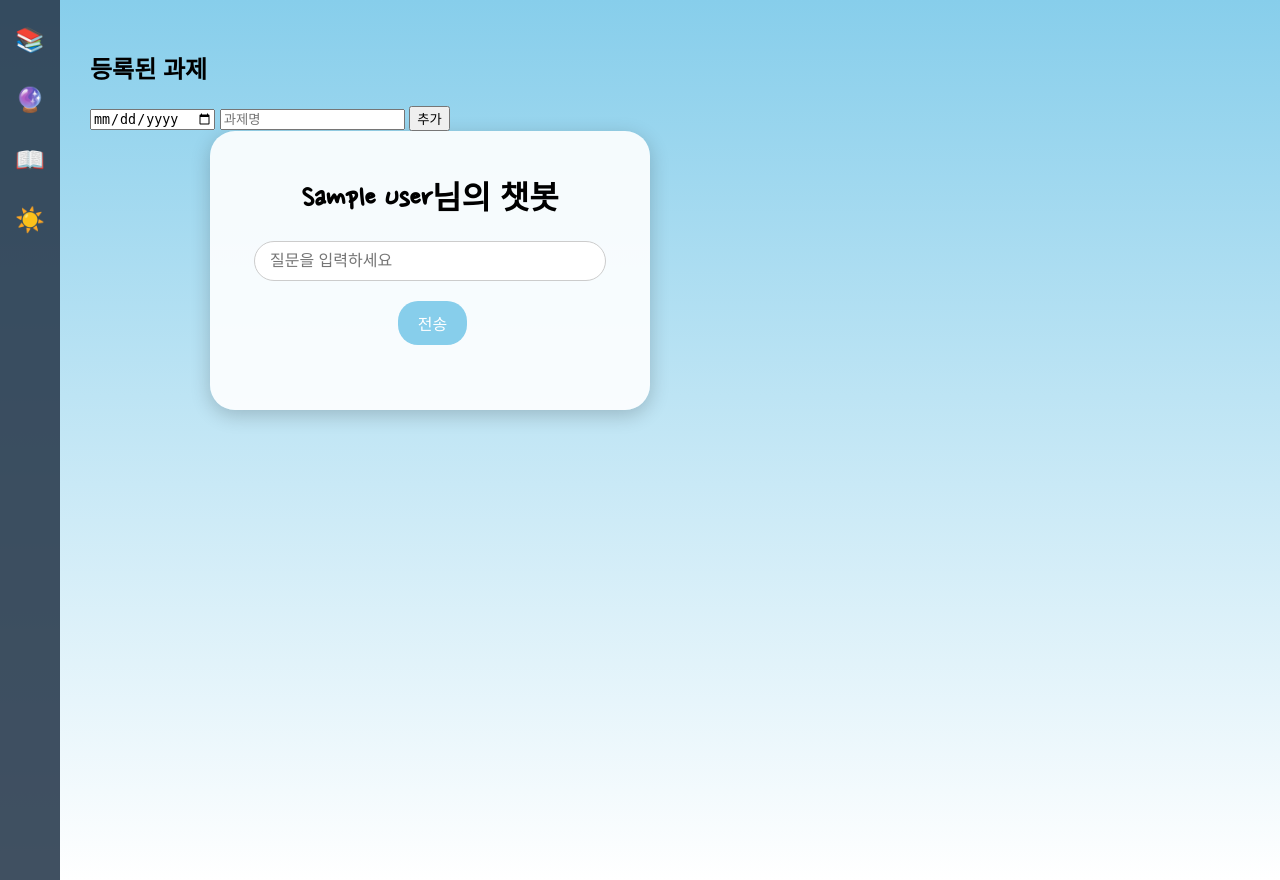
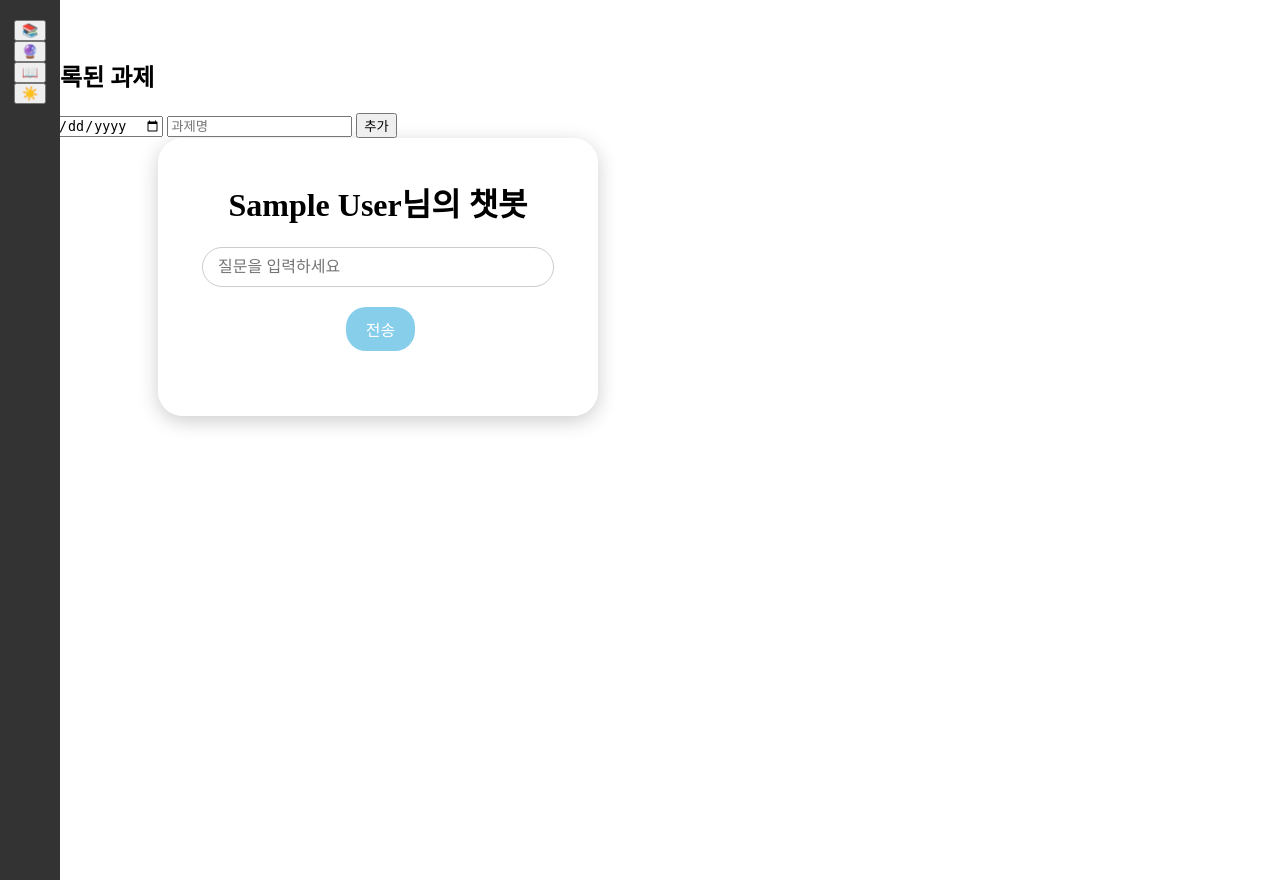
Before and after one commit to hansj8267/basic-chatbot, a Flask app: page /chat in a window 1280 px wide. Run offline with Flask 3, Linux system fonts and the light colour scheme; the visitor is signed in with stand-in values (Sample User, id 1); data that the repository does not hold is empty.

Commit message:
Update style.css

```diff
--- a/static/style.css
+++ b/static/style.css
@@ -1,35 +1,41 @@
-/* 공통 */
-body {
-  margin: 0;
-  font-family: 'Nanum Pen Script', cursive;
-  background: linear-gradient(to bottom, #87ceeb, #ffffff);
-  display: flex; /* 사이드바 + 컨텐츠 */
-  min-height: 100vh;
+/* 로그인 중앙 */
+.login-body {
+  display: flex;
+  justify-content: center;
+  align-items: center;
+  height: 100vh;
 }
 
 /* 사이드바 */
 .sidebar {
+  position: fixed;
+  left: 0;
+  top: 0;
   width: 60px;
-  background-color: rgba(44, 62, 80, 0.9);
-  color: white;
-  padding: 10px;
+  height: 100%;
+  background-color: #333;
   display: flex;
   flex-direction: column;
   align-items: center;
-  box-sizing: border-box;
+  padding-top: 20px;
 }
-
-.tab-btn {
-  background: none;
-  border: none;
+.menu-item {
   color: white;
   font-size: 24px;
   margin: 15px 0;
   cursor: pointer;
 }
 
-.tab-btn:hover {
-  color: #00bfff;
+/* 메인 콘텐츠 */
+.content {
+  margin-left: 70px;
+  padding: 20px;
+}
+.section {
+  display: none;
+}
+.section.active {
+  display: block;
 }
 
 /* 컨텐츠 영역 */
```
